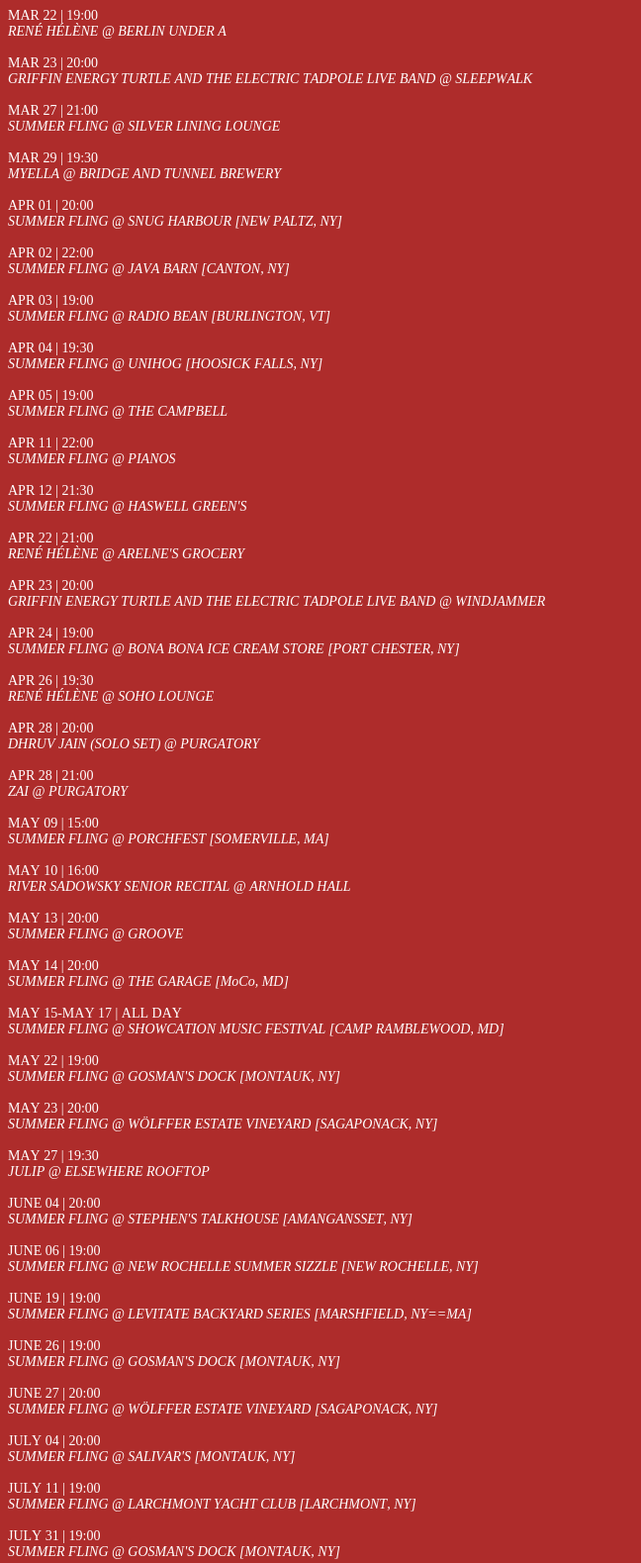
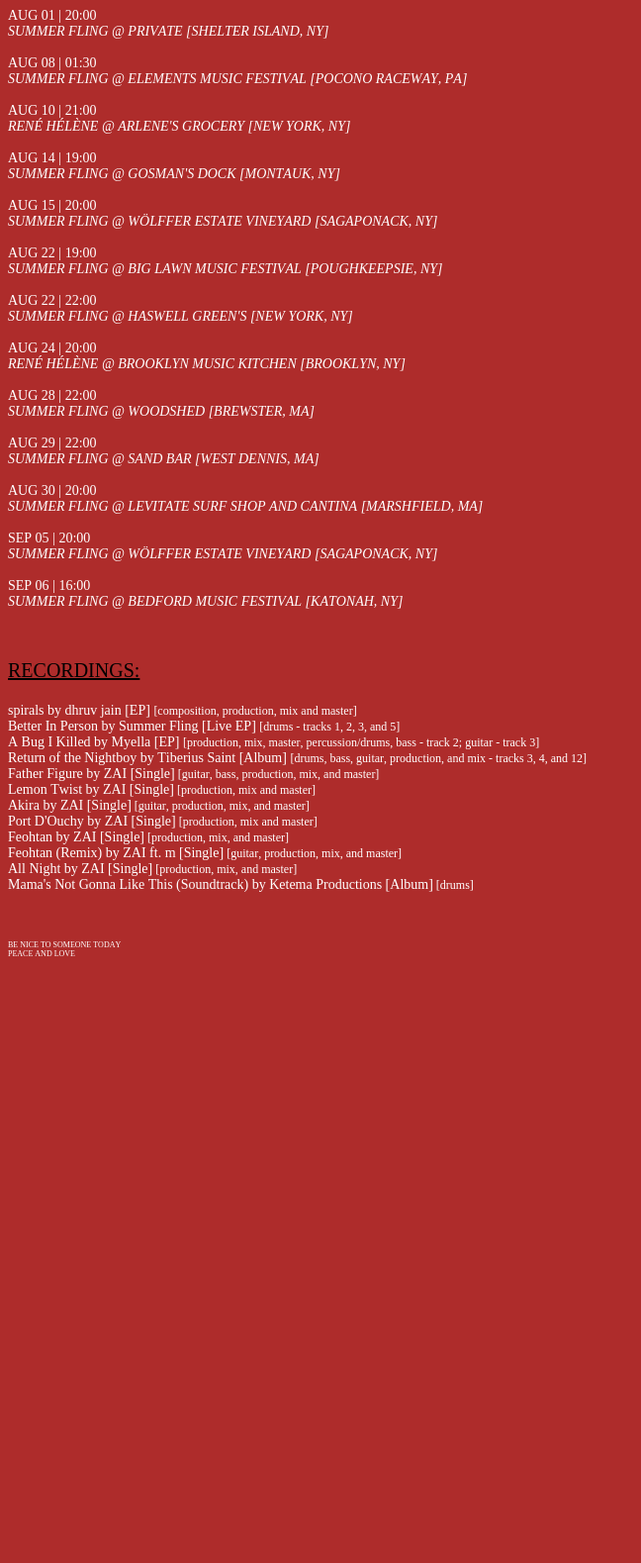
Before and after one commit to dhruvjainn/actual-website, a plain HTML site: page index.html in a window 1280 px wide. Shown: the part 460-2039 px from the top of the page at 99% size, without its empty margins (0-648 px from the left). After the commit the page ends 1452 px from the top, so only its background shows below. Drawn offline with Linux system fonts and the light colour scheme.

Commit message:
Update index.html

```diff
--- a/index.html
+++ b/index.html
@@ -61,114 +61,45 @@
   <p class="p3"><span class="s1"></span><br></p>
 <p class="p9"><span class="s2">UPCOMING PERFORMANCES:</span></p>
   <p class="p12"><span class="s1"></span><br></p>
-  <p class="p11"><span class="s1">MAR 22 | 19:00</span></p>
-<p class="p11"><span class="s1"><i>RENÉ HÉLÈNE  @ BERLIN UNDER A</i></span></p>
-    <p class="p12"><span class="s1"></span><br></p>
-    <p class="p11"><span class="s1">MAR 23 | 20:00</span></p>
-<p class="p11"><span class="s1"><i>GRIFFIN ENERGY TURTLE AND THE ELECTRIC TADPOLE LIVE BAND @ SLEEPWALK</i></span></p>
-      <p class="p12"><span class="s1"></span><br></p>
-  <p class="p11"><span class="s1">MAR 27 | 21:00</span></p>
-<p class="p11"><span class="s1"><i>SUMMER FLING @ SILVER LINING LOUNGE</i></span></p>
-    <p class="p12"><span class="s1"></span><br></p>
-    <p class="p11"><span class="s1">MAR 29 | 19:30</span></p>
-<p class="p11"><span class="s1"><i>MYELLA @ BRIDGE AND TUNNEL BREWERY</i></span></p>
-    <p class="p12"><span class="s1"></span><br></p>
-  <p class="p11"><span class="s1">APR 01 | 20:00</span></p>
-<p class="p11"><span class="s1"><i>SUMMER FLING @ SNUG HARBOUR [NEW PALTZ, NY]</i></span></p>
-    <p class="p12"><span class="s1"></span><br></p>
-  <p class="p11"><span class="s1">APR 02 | 22:00</span></p>
-<p class="p11"><span class="s1"><i>SUMMER FLING @ JAVA BARN [CANTON, NY]</i></span></p>
+   <p class="p11"><span class="s1">AUG 01 | 20:00</span></p>
+<p class="p11"><span class="s1"><i>SUMMER FLING @ PRIVATE [SHELTER ISLAND, NY]</i></span></p>
      <p class="p12"><span class="s1"></span><br></p>
-    <p class="p11"><span class="s1">APR 03 | 19:00</span></p>
-<p class="p11"><span class="s1"><i>SUMMER FLING @ RADIO BEAN [BURLINGTON, VT]</i></span></p>
+   <p class="p11"><span class="s1">AUG 08 | 01:30</span></p>
+<p class="p11"><span class="s1"><i>SUMMER FLING @ ELEMENTS MUSIC FESTIVAL [POCONO RACEWAY, PA]</i></span></p>
      <p class="p12"><span class="s1"></span><br></p>
-    <p class="p11"><span class="s1">APR 04 | 19:30</span></p>
-<p class="p11"><span class="s1"><i>SUMMER FLING @ UNIHOG [HOOSICK FALLS, NY]</i></span></p>
-         <p class="p12"><span class="s1"></span><br></p>
-    <p class="p11"><span class="s1">APR 05 | 19:00</span></p>
-<p class="p11"><span class="s1"><i>SUMMER FLING @ THE CAMPBELL</i></span></p>
-      <p class="p12"><span class="s1"></span><br></p>
-  <p class="p11"><span class="s1">APR 11 | 22:00</span></p>
-<p class="p11"><span class="s1"><i>SUMMER FLING @ PIANOS</i></span></p>
-       <p class="p12"><span class="s1"></span><br></p>
-    <p class="p11"><span class="s1">APR 12 | 21:30</span></p>
-<p class="p11"><span class="s1"><i>SUMMER FLING @ HASWELL GREEN'S</i></span></p>
-       <p class="p12"><span class="s1"></span><br></p>
-    <p class="p11"><span class="s1">APR 22 | 21:00</span></p>
-<p class="p11"><span class="s1"><i>RENÉ HÉLÈNE @ ARELNE'S GROCERY</i></span></p>
-    <p class="p12"><span class="s1"></span><br></p>
-      <p class="p11"><span class="s1">APR 23 | 20:00</span></p>
-<p class="p11"><span class="s1"><i>GRIFFIN ENERGY TURTLE AND THE ELECTRIC TADPOLE LIVE BAND @ WINDJAMMER</i></span></p>
-  <p class="p12"><span class="s1"></span><br></p>
-    <p class="p11"><span class="s1">APR 24 | 19:00</span></p>
-<p class="p11"><span class="s1"><i>SUMMER FLING @ BONA BONA ICE CREAM STORE [PORT CHESTER, NY]</i></span></p>
+   <p class="p11"><span class="s1">AUG 10 | 21:00</span></p>
+<p class="p11"><span class="s1"><i>RENÉ HÉLÈNE @ ARLENE'S GROCERY [NEW YORK, NY]</i></span></p>
      <p class="p12"><span class="s1"></span><br></p>
-    <p class="p11"><span class="s1">APR 26 | 19:30</span></p>
-<p class="p11"><span class="s1"><i>RENÉ HÉLÈNE @ SOHO LOUNGE</i></span></p>
-     <p class="p12"><span class="s1"></span><br></p>
-    <p class="p11"><span class="s1">APR 28 | 20:00</span></p>
-<p class="p11"><span class="s1"><i>DHRUV JAIN (SOLO SET) @ PURGATORY</i></span></p>
-       <p class="p12"><span class="s1"></span><br></p>
-    <p class="p11"><span class="s1">APR 28 | 21:00</span></p>
-<p class="p11"><span class="s1"><i>ZAI @ PURGATORY</i></span></p>
-      <p class="p12"><span class="s1"></span><br></p>
-  <p class="p11"><span class="s1">MAY 09 | 15:00</span></p>
-<p class="p11"><span class="s1"><i>SUMMER FLING @ PORCHFEST [SOMERVILLE, MA]</i></span></p>
-      <p class="p12"><span class="s1"></span><br></p>
-  <p class="p11"><span class="s1">MAY 10 | 16:00</span></p>
-<p class="p11"><span class="s1"><i>RIVER SADOWSKY SENIOR RECITAL @ ARNHOLD HALL</i></span></p>
-     <p class="p12"><span class="s1"></span><br></p>
-  <p class="p11"><span class="s1">MAY 13 | 20:00</span></p>
-<p class="p11"><span class="s1"><i>SUMMER FLING @ GROOVE</i></span></p>
-      <p class="p12"><span class="s1"></span><br></p>
-  <p class="p11"><span class="s1">MAY 14 | 20:00</span></p>
-<p class="p11"><span class="s1"><i>SUMMER FLING @ THE GARAGE [MoCo, MD]</i></span></p>
-   <p class="p12"><span class="s1"></span><br></p>
-      <p class="p11"><span class="s1">MAY 15-MAY 17 | ALL DAY</span></p>
-<p class="p11"><span class="s1"><i>SUMMER FLING @ SHOWCATION MUSIC FESTIVAL [CAMP RAMBLEWOOD, MD]</i></span></p>
-      <p class="p12"><span class="s1"></span><br></p>
-  <p class="p11"><span class="s1">MAY 22 | 19:00</span></p>
-<p class="p11"><span class="s1"><i>SUMMER FLING @ GOSMAN'S DOCK [MONTAUK, NY]</i></span></p>
-      <p class="p12"><span class="s1"></span><br></p>
-  <p class="p11"><span class="s1">MAY 23 | 20:00</span></p>
-<p class="p11"><span class="s1"><i>SUMMER FLING @ WÖLFFER ESTATE VINEYARD [SAGAPONACK, NY]</i></span></p>
-      <p class="p12"><span class="s1"></span><br></p>
-  <p class="p11"><span class="s1">MAY 27 | 19:30</span></p>
-<p class="p11"><span class="s1"><i>JULIP @ ELSEWHERE ROOFTOP</i></span></p>
-   <p class="p12"><span class="s1"></span><br></p>
-      <p class="p11"><span class="s1">JUNE 04 | 20:00</span></p>
-<p class="p11"><span class="s1"><i>SUMMER FLING @ STEPHEN'S TALKHOUSE [AMANGANSSET, NY]</i></span></p>
-   <p class="p12"><span class="s1"></span><br></p>
-      <p class="p11"><span class="s1">JUNE 06 | 19:00</span></p>
-<p class="p11"><span class="s1"><i>SUMMER FLING @ NEW ROCHELLE SUMMER SIZZLE [NEW ROCHELLE, NY]</i></span></p>
-    <p class="p12"><span class="s1"></span><br></p>
-  <p class="p11"><span class="s1">JUNE 19 | 19:00</span></p>
-<p class="p11"><span class="s1"><i>SUMMER FLING @ LEVITATE BACKYARD SERIES [MARSHFIELD, NY==MA]</i></span></p>
-        <p class="p12"><span class="s1"></span><br></p>
-  <p class="p11"><span class="s1">JUNE 26 | 19:00</span></p>
-<p class="p11"><span class="s1"><i>SUMMER FLING @ GOSMAN'S DOCK [MONTAUK, NY]</i></span></p>
-      <p class="p12"><span class="s1"></span><br></p>
-  <p class="p11"><span class="s1">JUNE 27 | 20:00</span></p>
-<p class="p11"><span class="s1"><i>SUMMER FLING @ WÖLFFER ESTATE VINEYARD [SAGAPONACK, NY]</i></span></p>
-      <p class="p12"><span class="s1"></span><br></p>
-  <p class="p11"><span class="s1">JULY 04 | 20:00</span></p>
-<p class="p11"><span class="s1"><i>SUMMER FLING @ SALIVAR'S [MONTAUK, NY]</i></span></p>
-      <p class="p12"><span class="s1"></span><br></p>
-  <p class="p11"><span class="s1">JULY 11 | 19:00</span></p>
-<p class="p11"><span class="s1"><i>SUMMER FLING @ LARCHMONT YACHT CLUB [LARCHMONT, NY]</i></span></p>
-          <p class="p12"><span class="s1"></span><br></p>
-  <p class="p11"><span class="s1">JULY 31 | 19:00</span></p>
-<p class="p11"><span class="s1"><i>SUMMER FLING @ GOSMAN'S DOCK [MONTAUK, NY]</i></span></p>
-          <p class="p12"><span class="s1"></span><br></p>
   <p class="p11"><span class="s1">AUG 14 | 19:00</span></p>
 <p class="p11"><span class="s1"><i>SUMMER FLING @ GOSMAN'S DOCK [MONTAUK, NY]</i></span></p>
      <p class="p12"><span class="s1"></span><br></p>
   <p class="p11"><span class="s1">AUG 15 | 20:00</span></p>
 <p class="p11"><span class="s1"><i>SUMMER FLING @ WÖLFFER ESTATE VINEYARD [SAGAPONACK, NY]</i></span></p>
      <p class="p12"><span class="s1"></span><br></p>
+   <p class="p11"><span class="s1">AUG 22 | 19:00</span></p>
+<p class="p11"><span class="s1"><i>SUMMER FLING @ BIG LAWN MUSIC FESTIVAL [POUGHKEEPSIE, NY]</i></span></p>
+     <p class="p12"><span class="s1"></span><br></p>
+   <p class="p11"><span class="s1">AUG 22 | 22:00</span></p>
+<p class="p11"><span class="s1"><i>SUMMER FLING @ HASWELL GREEN'S [NEW YORK, NY]</i></span></p>
+     <p class="p12"><span class="s1"></span><br></p>
+   <p class="p11"><span class="s1">AUG 24 | 20:00</span></p>
+<p class="p11"><span class="s1"><i>RENÉ HÉLÈNE @ BROOKLYN MUSIC KITCHEN [BROOKLYN, NY]</i></span></p>
+     <p class="p12"><span class="s1"></span><br></p>
+   <p class="p11"><span class="s1">AUG 28 | 22:00</span></p>
+<p class="p11"><span class="s1"><i>SUMMER FLING @ WOODSHED [BREWSTER, MA]</i></span></p>
+     <p class="p12"><span class="s1"></span><br></p>
+   <p class="p11"><span class="s1">AUG 29 | 22:00</span></p>
+<p class="p11"><span class="s1"><i>SUMMER FLING @ SAND BAR [WEST DENNIS, MA]</i></span></p>
+     <p class="p12"><span class="s1"></span><br></p>
+   <p class="p11"><span class="s1">AUG 30 | 20:00</span></p>
+<p class="p11"><span class="s1"><i>SUMMER FLING @ LEVITATE SURF SHOP AND CANTINA [MARSHFIELD, MA]</i></span></p>
+     <p class="p12"><span class="s1"></span><br></p>
   <p class="p11"><span class="s1">SEP 05 | 20:00</span></p>
 <p class="p11"><span class="s1"><i>SUMMER FLING @ WÖLFFER ESTATE VINEYARD [SAGAPONACK, NY]</i></span></p>
     <p class="p12"><span class="s1"></span><br></p>
+   <p class="p11"><span class="s1">SEP 06 | 16:00</span></p>
+<p class="p11"><span class="s1"><i>SUMMER FLING @ BEDFORD MUSIC FESTIVAL [KATONAH, NY]</i></span></p>
+     <p class="p12"><span class="s1"></span><br></p>
     <p class="p12"><span class="s1"></span><br></p>
   <p class="p3"><span class="s1"></span><br></p>
 <p class="p16"><span class="s2">RECORDINGS:</span></p>
@@ -176,12 +107,13 @@
         <p class="p18"><span class="s1">spirals by dhruv jain [EP] </span><span class="s4">  [composition, production, mix and master]</span></p>
     <p class="p18"><span class="s1">Better In Person by Summer Fling  [Live EP] </span><span class="s5">  [drums - tracks 1, 2, 3, and 5]</span></p>
       <p class="p18"><span class="s1">A Bug I Killed by Myella  [EP] </span><span class="s5">  [production, mix, master, percussion/drums, bass - track 2; guitar - track 3]</span></p>
-  <p class="p18"><span class="s1">Father Figure by ZAI  [Single]</span><span class="s4">  [production, guitar, bass, mix, and master]</span></p>
+        <p class="p18"><span class="s1">Return of the Nightboy by Tiberius Saint  [Album] </span><span class="s5">  [drums, bass, guitar, production, and mix - tracks 3, 4, and 12]</span></p>
+  <p class="p18"><span class="s1">Father Figure by ZAI  [Single]</span><span class="s4">  [guitar, bass, production, mix, and master]</span></p>
       <p class="p18"><span class="s1">Lemon Twist by ZAI  [Single]</span><span class="s4">  [production, mix and master]</span></p>
-<p class="p18"><span class="s1">Akira by ZAI  [Single]</span><span class="s4">  [production, guitar, mix, and master]</span></p>
+<p class="p18"><span class="s1">Akira by ZAI  [Single]</span><span class="s4">  [guitar, production, mix, and master]</span></p>
   <p class="p18"><span class="s1">Port D'Ouchy by ZAI  [Single]</span><span class="s4">  [production, mix and master]</span></p>
     <p class="p18"><span class="s1">Feohtan by ZAI  [Single]</span><span class="s4">  [production, mix, and master]</span></p>
-<p class="p18"><span class="s1">Feohtan (Remix) by ZAI ft. m  [Single]</span><span class="s4">  [production, guitar, mix, and master]</span></p>
+<p class="p18"><span class="s1">Feohtan (Remix) by ZAI ft. m  [Single]</span><span class="s4">  [guitar, production, mix, and master]</span></p>
     <p class="p18"><span class="s1">All Night by ZAI  [Single]</span><span class="s4">  [production, mix, and master]</span></p>
   <p class="p18"><span class="s1">Mama's Not Gonna Like This (Soundtrack) by Ketema Productions  [Album]</span><span class="s5">  [drums]</span></p>
 <p class="p6"><span class="s1"></span><br></p>
```
